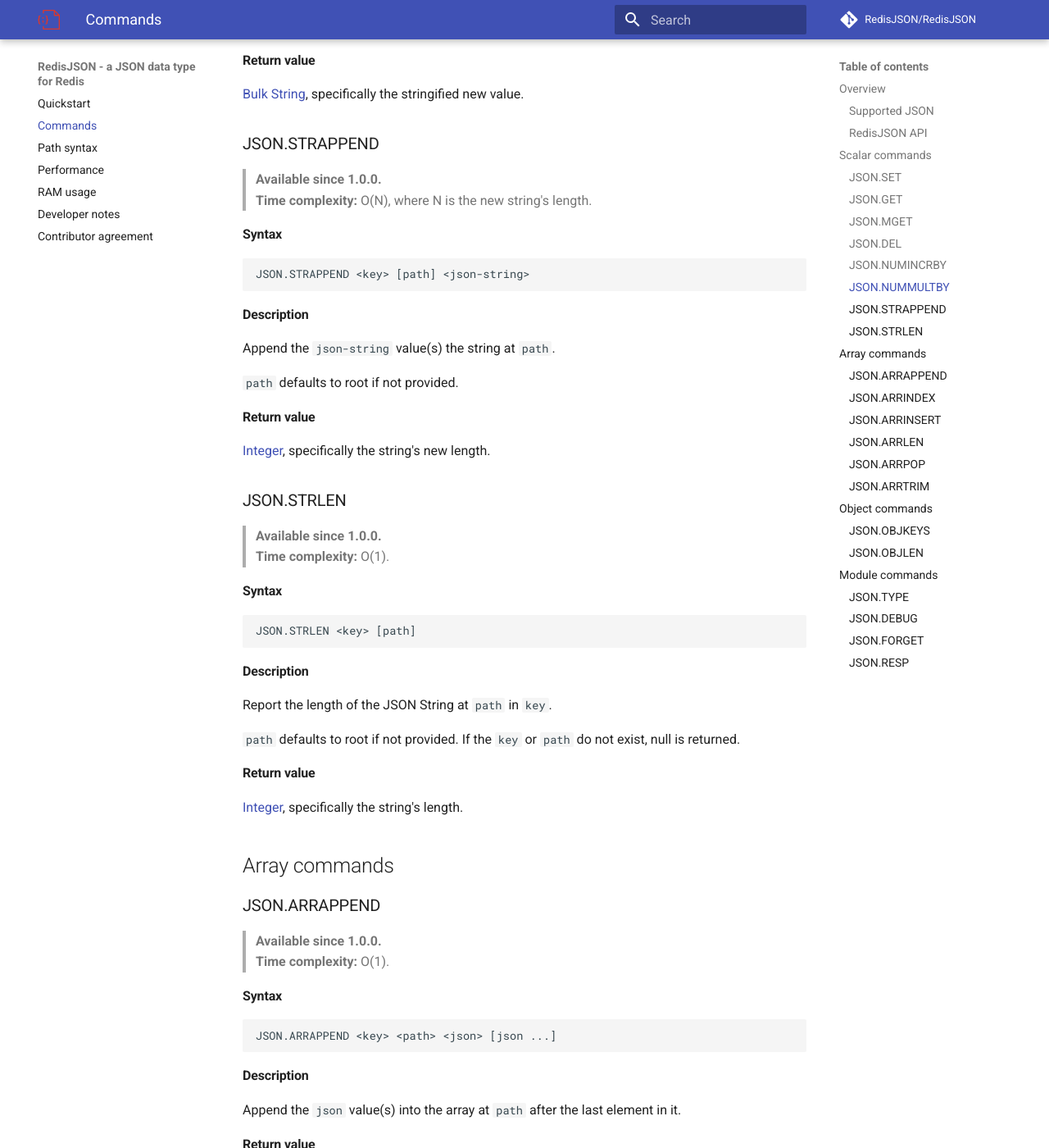
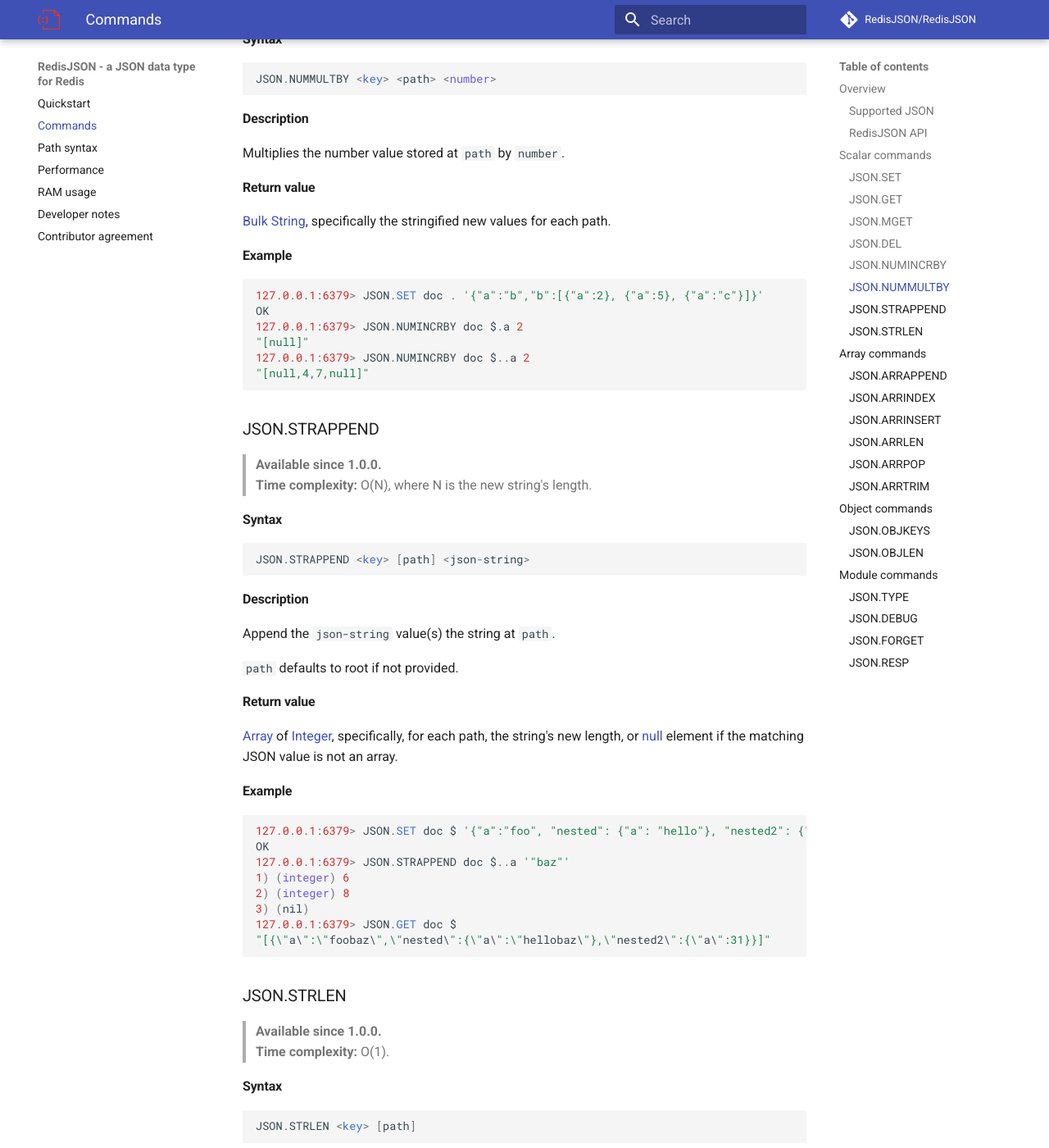
Before and after one commit to RedisJSON/RedisJSON, an MkDocs documentation site: the page built from docs/commands.md, in a window 1280 px wide and 1400 px high, scrolled down 4751 px. Shown: the whole window at 82% size. Built offline with MkDocs 1.6.1 and Material for MkDocs 9.7.7, drawn with Linux system fonts in a browser that asks for light colours; comment, search, counter and statistics services are not loaded; some of the changed text lies outside the part shown.

Commit message:
Add examples and update results for all commands

````diff
--- a/docs/commands.md
+++ b/docs/commands.md
@@ -36,7 +36,7 @@
 
 #### Syntax
 
-```
+```sql
 JSON.SET <key> <path> <json>
          [NX | XX]
 ```
@@ -64,7 +64,7 @@
 
 #### Syntax
 
-```
+```sql
 JSON.GET <key>
          [INDENT indentation-string]
          [NEWLINE line-break-string]
@@ -126,7 +126,7 @@
 
 #### Syntax
 
-```
+```sql
 JSON.MGET <key> [key ...] <path>
 ```
 
@@ -139,7 +139,7 @@
 [Array][4] of [Bulk Strings][3], specifically the JSON serialization of the value at each key's
 path.
 
-__examples:__
+#### Example
 
 Given the following documents:
 
@@ -163,7 +163,7 @@
 
 #### Syntax
 
-```
+```sql
 JSON.DEL <key> [path]
 ```
 
@@ -177,6 +177,15 @@
 
 [Integer][2], specifically the number of paths deleted (0 or more).
 
+#### Example
+
+```sql
+127.0.0.1:6379> JSON.SET doc $ '{"a": 1, "nested": {"a": 2, "b": 3}}'
+OK
+127.0.0.1:6379> JSON.DEL doc $..a
+(integer) 2
+```
+
 ### JSON.NUMINCRBY
 
 > **Available since 1.0.0.**
@@ -184,7 +193,7 @@
 
 #### Syntax
 
-```
+```sql
 JSON.NUMINCRBY <key> <path> <number>
 ```
 
@@ -198,13 +207,13 @@
 
 ### JSON.NUMMULTBY
 
-> **Deprecated - might be dropped in a future version**
+> **Deprecated - will be dropped in the next version**
 > **Available since 1.0.0.**
 > **Time complexity:**  O(1).
 
 #### Syntax
 
-```
+```sql
 JSON.NUMMULTBY <key> <path> <number>
 ```
 
@@ -214,7 +223,18 @@
 
 #### Return value
 
-[Bulk String][3], specifically the stringified new value.
+[Bulk String][3], specifically the stringified new values for each path.
+
+#### Example
+
+```sql
+127.0.0.1:6379> JSON.SET doc . '{"a":"b","b":[{"a":2}, {"a":5}, {"a":"c"}]}'
+OK
+127.0.0.1:6379> JSON.NUMINCRBY doc $.a 2
+"[null]"
+127.0.0.1:6379> JSON.NUMINCRBY doc $..a 2
+"[null,4,7,null]"
+```
 
 ### JSON.STRAPPEND
 
@@ -223,7 +243,7 @@
 
 #### Syntax
 
-```
+```sql
 JSON.STRAPPEND <key> [path] <json-string>
 ```
 
@@ -235,7 +255,20 @@
 
 #### Return value
 
-[Integer][2], specifically the string's new length.
+[Array][4] of [Integer][2], specifically, for each path, the string's new length, or [null][6] element if the matching JSON value is not an array.
+
+#### Example
+
+```sql
+127.0.0.1:6379> JSON.SET doc $ '{"a":"foo", "nested": {"a": "hello"}, "nested2": {"a": 31}}'
+OK
+127.0.0.1:6379> JSON.STRAPPEND doc $..a '"baz"'
+1) (integer) 6
+2) (integer) 8
+3) (nil)
+127.0.0.1:6379> JSON.GET doc $
+"[{\"a\":\"foobaz\",\"nested\":{\"a\":\"hellobaz\"},\"nested2\":{\"a\":31}}]"
+```
 
 ### JSON.STRLEN
 
@@ -244,7 +277,7 @@
 
 #### Syntax
 
-```
+```sql
 JSON.STRLEN <key> [path]
 ```
 
@@ -256,7 +289,19 @@
 
 #### Return value
 
-[Integer][2], specifically the string's length.
+[Array][4] of [Integer][2], specifically, for each path, the string's length, or [null][6] element if the matching JSON value is not an array.
+
+
+#### Example
+
+```sql
+127.0.0.1:6379> JSON.SET doc $ '{"a":"foo", "nested": {"a": "hello"}, "nested2": {"a": 31}}'
+OK
+127.0.0.1:6379> JSON.STRLEN doc $..a
+1) (integer) 3
+2) (integer) 5
+3) (nil)
+```
 
 ## Array commands
 
@@ -267,7 +312,7 @@
 
 #### Syntax
 
-```
+```sql
 JSON.ARRAPPEND <key> <path> <json> [json ...]
 ```
 
@@ -277,7 +322,20 @@
 
 #### Return value
 
-[Integer][2], specifically the array's new size.
+[Array][4] of [Integer][2], specifically, for each path, the array's new size, or [null][6] element if the matching JSON value is not an array
+
+#### Example
+
+```sql
+127.0.0.1:6379> JSON.SET doc $ '{"a":[1], "nested": {"a": [1,2]}, "nested2": {"a": 42}}'
+OK
+127.0.0.1:6379> JSON.ARRAPPEND doc $..a 3 4
+1) (integer) 3
+2) (integer) 4
+3) (nil)
+127.0.0.1:6379> JSON.GET doc $
+"[{\"a\":[1,3,4],\"nested\":{\"a\":[1,2,3,4]},\"nested2\":{\"a\":42}}]"
+```
 
 ### JSON.ARRINDEX
 
@@ -286,7 +344,7 @@
 
 #### Syntax
 
-```
+```sql
 JSON.ARRINDEX <key> <path> <json-scalar> [start [stop]]
 ```
 
@@ -300,7 +358,25 @@
 
 #### Return value
 
-[Array][4], specifically, for each JSON value matching the path, the first position of the scalar value in the array, -1 if unfound in the array, or [null][6] element if the matching JSON value is not an array.
+[Array][4] of [Integer][2], specifically, for each JSON value matching the path, the first position of the scalar value in the array, -1 if unfound in the array, or [null][6] element if the matching JSON value is not an array.
+
+#### Examples
+
+```sql
+127.0.0.1:6379> JSON.SET doc $ '{"a":[1,2,3,2], "nested": {"a": [3,4]}}'
+OK
+127.0.0.1:6379> JSON.ARRINDEX doc $..a 2
+1) (integer) 1
+2) (integer) -1
+```
+
+```sql
+127.0.0.1:6379> JSON.SET doc $ '{"a":[1,2,3,2], "nested": {"a": false}}'
+OK
+127.0.0.1:6379> JSON.ARRINDEX doc $..a 2
+1) (integer) 1
+2) (nil)
+```
 
 ### JSON.ARRINSERT
 
@@ -309,7 +385,7 @@
 
 #### Syntax
 
-```
+```sql
 JSON.ARRINSERT <key> <path> <index> <json> [json ...]
 ```
 
@@ -321,7 +397,27 @@
 
 #### Return value
 
-[Integer][2], specifically the array's new size.
+[Array][4] of [Integer][2], specifically, for each path, the array's new size, or [null][6] element if the matching JSON value is not an array.
+
+#### Examples
+
+```sql
+127.0.0.1:6379> JSON.SET doc $ '{"a":[3], "nested": {"a": [3,4]}}'
+OK
+127.0.0.1:6379> JSON.ARRINSERT doc $..a 0 1 2
+1) (integer) 3
+2) (integer) 4
+127.0.0.1:6379> JSON.GET doc $
+"[{\"a\":[1,2,3],\"nested\":{\"a\":[1,2,3,4]}}]"
+```
+
+```sql
+127.0.0.1:6379> JSON.SET doc $ '{"a":[1,2,3,2], "nested": {"a": false}}'
+OK
+127.0.0.1:6379> JSON.ARRINSERT doc $..a 0 1 2
+1) (integer) 6
+2) (nil)
+```
 
 ### JSON.ARRLEN
 
@@ -330,7 +426,7 @@
 
 #### Syntax
 
-```
+```sql
 JSON.ARRLEN <key> [path]
 ```
 
@@ -340,7 +436,25 @@
 
 #### Return value
 
-[Integer][2], specifically the array's length.
+[Array][4] of [Integer][2], specifically, for each path, the array's length, or [null][6] element if the matching JSON value is not an array.
+
+#### Examples
+
+```sql
+127.0.0.1:6379> JSON.SET doc $ '{"a":[3], "nested": {"a": [3,4]}}'
+OK
+127.0.0.1:6379> JSON.ARRLEN doc $..a
+1) (integer) 1
+2) (integer) 2
+```
+
+```sql
+127.0.0.1:6379> JSON.SET doc $ '{"a":[1,2,3,2], "nested": {"a": false}}'
+OK
+127.0.0.1:6379> JSON.ARRLEN doc $..a
+1) (integer) 4
+2) (nil)
+```
 
 ### JSON.ARRPOP
 
@@ -350,7 +464,7 @@
 
 #### Syntax
 
-```
+```sql
 JSON.ARRPOP <key> [path [index]]
 ```
 
@@ -362,7 +476,28 @@
 
 #### Return value
 
-[Bulk String][3], specifically the popped JSON value.
+[Array][4] of [Bulk String][3], specifically, for each path, the popped JSON value, or [null][6] element if the matching JSON value is not an array.
+
+#### Examples
+
+```sql
+127.0.0.1:6379> JSON.SET doc $ '{"a":[3], "nested": {"a": [3,4]}}'
+OK
+127.0.0.1:6379> JSON.ARRPOP doc $..a
+1) "3"
+2) "4"
+127.0.0.1:6379> JSON.GET doc $
+"[{\"a\":[],\"nested\":{\"a\":[3]}}]"
+```
+
+```sql
+127.0.0.1:6379> JSON.SET doc $ '{"a":["foo", "bar"], "nested": {"a": false}, "nested2": {"a":[]}}'
+OK
+127.0.0.1:6379> JSON.ARRPOP doc $..a
+1) "\"bar\""
+2) (nil)
+3) (nil)
+```
 
 ### JSON.ARRTRIM
 
@@ -371,7 +506,7 @@
 
 #### Syntax
 
-```
+```sql
 JSON.ARRTRIM <key> <path> <start> <stop>
 ```
 
@@ -383,7 +518,25 @@
 
 #### Return value
 
-[Integer][2], specifically the array's new size.
+[Array][4] of [Integer][2], specifically, for each path, the array's new size, or [null][6] element if the matching JSON value is not an array.
+
+#### Examples
+
+```sql
+127.0.0.1:6379> JSON.ARRTRIM doc $..a 1 1
+1) (integer) 0
+2) (integer) 1
+127.0.0.1:6379> JSON.GET doc $
+"[{\"a\":[],\"nested\":{\"a\":[4]}}]"
+```
+
+```sql
+127.0.0.1:6379> JSON.SET doc $ '{"a":[1,2,3,2], "nested": {"a": false}}'
+OK
+127.0.0.1:6379> JSON.ARRTRIM doc $..a 1 1
+1) (integer) 1
+2) (nil)
+```
 
 ## Object commands
 
@@ -394,7 +547,7 @@
 
 #### Syntax
 
-```
+```sql
 JSON.OBJKEYS <key> [path]
 ```
 
@@ -406,7 +559,18 @@
 
 #### Return value
 
-[Array][4], specifically the key names in the object as [Bulk Strings][3].
+[Array][4] of [Array][4], specifically, for each path, an array of the key names in the object as [Bulk Strings][3], or [null][6] element if the matching JSON value is not an object.
+
+#### Example
+
+```sql
+127.0.0.1:6379> JSON.SET doc $ '{"a":[3], "nested": {"a": {"b":2, "c": 1}}}'
+OK
+127.0.0.1:6379> JSON.OBJKEYS doc $..a
+1) (nil)
+2) 1) "b"
+   2) "c"
+```
 
 ### JSON.OBJLEN
 
@@ -415,7 +579,7 @@
 
 #### Syntax
 
-```
+```sql
 JSON.OBJLEN <key> [path]
 ```
 
@@ -438,7 +602,7 @@
 
 #### Syntax
 
-```
+```sql
 JSON.TYPE <key> [path]
 ```
 
@@ -450,7 +614,21 @@
 
 #### Return value
 
-[Simple String][1], specifically the type of value.
+[Array][4] of [Simple String][1], specifically, for each path, the type of value.
+
+#### Examples
+
+```sql
+127.0.0.1:6379> JSON.SET doc $ '{"a":2, "nested": {"a": true}, "foo": "bar"}'
+OK
+127.0.0.1:6379> JSON.TYPE doc $..foo
+1) "string"
+127.0.0.1:6379> JSON.TYPE doc $..a
+1) "integer"
+2) "boolean"
+127.0.0.1:6379> JSON.TYPE doc $..dummy
+(empty array)
+```
 
 ### JSON.DEBUG
 
@@ -459,7 +637,7 @@
 
 #### Syntax
 
-```
+```sql
 JSON.DEBUG <subcommand & arguments>
 ```
 
@@ -491,7 +669,7 @@
 
 #### Syntax
 
-```
+```sql
 JSON.RESP <key> [path]
 ```
 
````
Also changed, not shown: other parts of docs/commands.md (+1 -1 lines).
